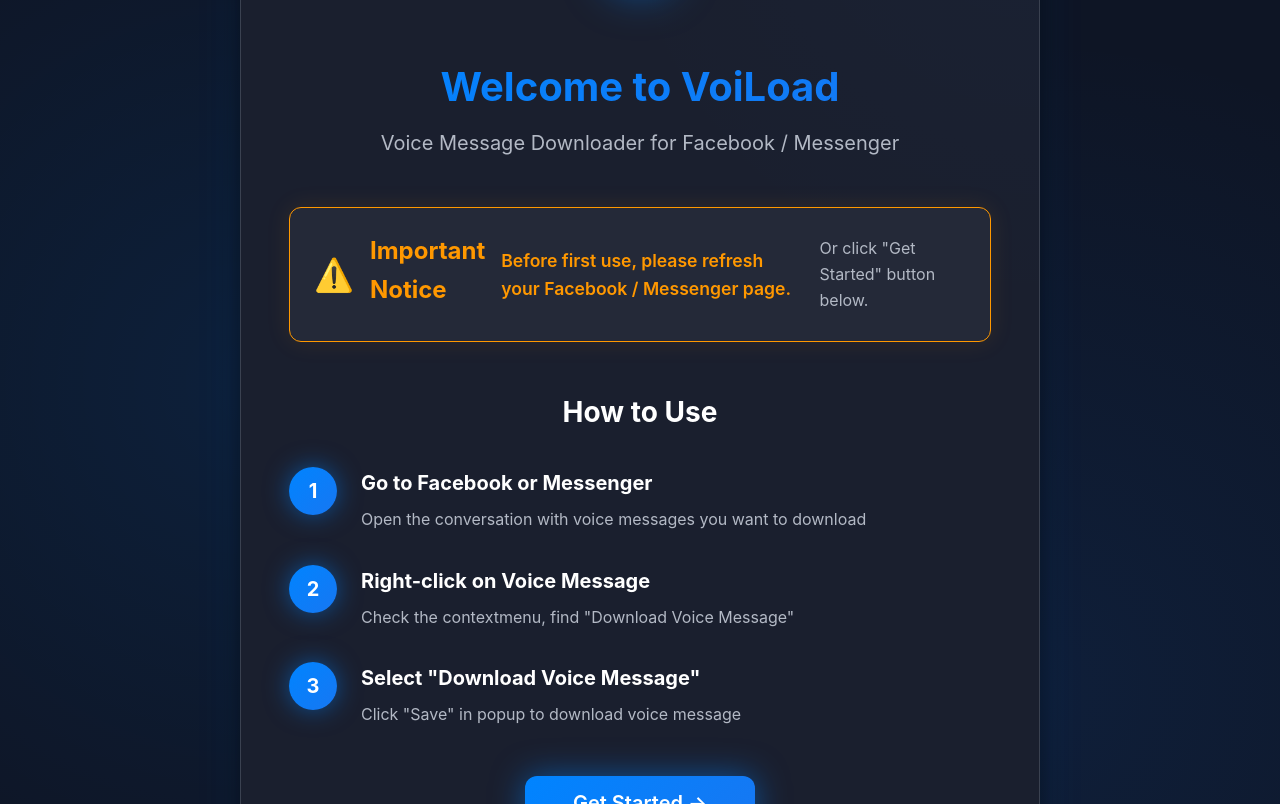
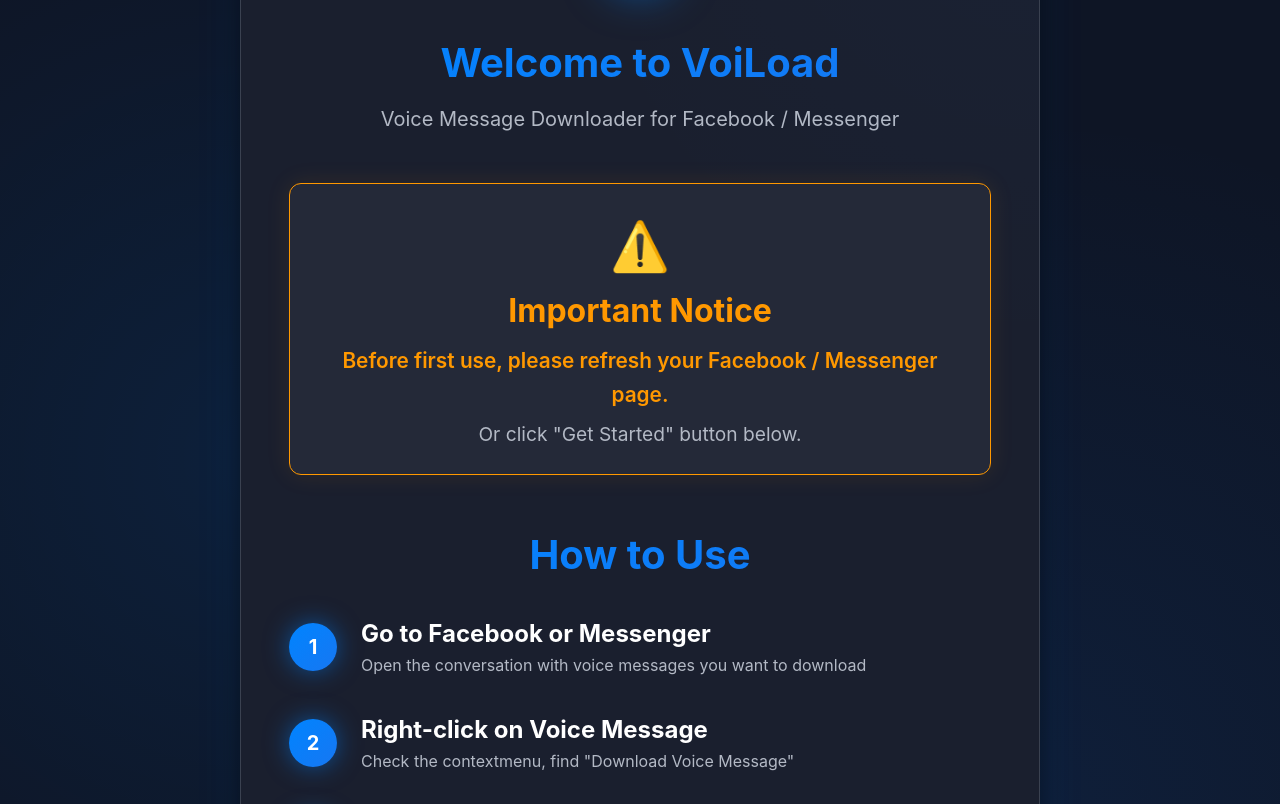
Before and after one commit to linporu/facebook-messenger-voice-message-download, a browser extension: page extension/onboarding/welcome.html in a window 1280 px wide. Shown: the part 132-936 px from the top of the page. Drawn offline with nearby package versions, Linux system fonts and the light colour scheme.

Commit message:
style(welcome.css): 調整樣式以提升界面美觀性與可讀性
- 更新字體設置，調整標題、步驟及重要提示的字體大小與顏色，增強視覺效果。
- 改善背景漸層與陰影效果，提升整體界面的現代感。
- 調整邊距與內距，優化元素佈局，提供更友好的使用體驗。
- 此變更有助於提升用戶界面的整體一致性與可讀性，並為首次使用者提供更直觀的操作指引。

```diff
--- a/extension/onboarding/welcome.css
+++ b/extension/onboarding/welcome.css
@@ -45,8 +45,16 @@
   left: 0;
   right: 0;
   bottom: 0;
-  background: radial-gradient(circle at 20% 50%, rgba(0, 132, 255, 0.1) 0%, transparent 50%),
-              radial-gradient(circle at 80% 80%, rgba(23, 119, 242, 0.1) 0%, transparent 50%);
+  background: radial-gradient(
+      circle at 20% 50%,
+      rgba(0, 132, 255, 0.1) 0%,
+      transparent 50%
+    ),
+    radial-gradient(
+      circle at 80% 80%,
+      rgba(23, 119, 242, 0.1) 0%,
+      transparent 50%
+    );
   pointer-events: none;
 }
 
@@ -55,8 +63,7 @@
   width: 90%;
   background: var(--surface);
   border-radius: 16px;
-  box-shadow: 0 4px 24px var(--shadow-lg),
-              0 0 48px rgba(0, 132, 255, 0.1);
+  box-shadow: 0 4px 24px var(--shadow-lg), 0 0 48px rgba(0, 132, 255, 0.1);
   border: 1px solid var(--border);
   padding: 48px;
   animation: fadeIn 0.4s ease-out;
@@ -95,7 +102,7 @@
 .logo {
   width: 80px;
   height: 80px;
-  margin-bottom: 24px;
+
   animation: bounceIn 0.5s ease-out;
   filter: drop-shadow(0 0 20px var(--glow));
 }
@@ -113,6 +120,7 @@
 }
 
 h1 {
+  color: var(--primary-color);
   font-size: 2.5rem;
   font-weight: 700;
   background: var(--primary-gradient);
@@ -132,9 +140,11 @@
   border: 1px solid var(--warning);
   border-radius: 12px;
   padding: 24px;
-  margin-bottom: 48px;
-  display: flex;
-  align-items: center;
+  line-height: 1.6;
+  margin-bottom: 40px;
+  margin-left: auto;
+  margin-right: auto;
+  text-align: center;
   gap: 16px;
   animation: slideIn 0.4s ease-out 0.2s both;
   box-shadow: 0 0 24px rgba(255, 152, 0, 0.1);
@@ -152,25 +162,27 @@
 }
 
 .notice-icon {
-  font-size: 2rem;
+  font-size: 3rem;
   flex-shrink: 0;
 }
 
 .important-notice h2 {
-  font-size: 1.5rem;
+  font-size: 2rem;
   margin-bottom: 8px;
   color: var(--warning);
 }
 
 .important-notice p {
+  font-size: 1.2rem;
   color: var(--text-secondary);
   margin: 0;
 }
 
 .important-notice .highlight {
   font-weight: 600;
-  font-size: 1.1rem;
+  font-size: 1.3rem;
   color: var(--warning);
+  margin-bottom: 8px;
 }
 
 .steps {
@@ -178,14 +190,21 @@
 }
 
 .steps h2 {
-  font-size: 1.75rem;
-  margin-bottom: 32px;
+  font-size: 2.5rem;
+  line-height: 2;
+  font-weight: 700;
+  background: var(--primary-gradient);
+  color: var(--primary-color);
+  -webkit-background-clip: text;
+  -webkit-text-fill-color: transparent;
+  background-clip: text;
+  margin-bottom: 20px;
   text-align: center;
 }
 
 .step {
   display: flex;
-  align-items: flex-start;
+  align-items: center;
   gap: 24px;
   margin-bottom: 32px;
   opacity: 0;
@@ -229,12 +248,13 @@
 }
 
 .step-content h3 {
-  font-size: 1.25rem;
-  margin-bottom: 8px;
+  font-size: 1.5rem;
+  line-height: 1.6;
 }
 
 .step-content p {
   color: var(--text-secondary);
+  font-size: 1rem;
 }
 
 .features {
@@ -308,9 +328,9 @@
   background: var(--primary-gradient);
   color: white;
   border: none;
-  border-radius: 12px;
+  border-radius: 48px;
   padding: 16px 48px;
-  font-size: 1.25rem;
+  font-size: 1.6rem;
   font-weight: 600;
   cursor: pointer;
   transition: all 0.3s ease;
@@ -328,7 +348,12 @@
   left: -100%;
   width: 100%;
   height: 100%;
-  background: linear-gradient(90deg, transparent, rgba(255, 255, 255, 0.2), transparent);
+  background: linear-gradient(
+    90deg,
+    transparent,
+    rgba(255, 255, 255, 0.2),
+    transparent
+  );
   transition: left 0.6s ease;
 }
 
@@ -347,7 +372,7 @@
 
 .footer-note {
   color: var(--text-secondary);
-  font-size: 0.875rem;
+  font-size: 1rem;
 }
 
 /* 額外樣式 */
```
